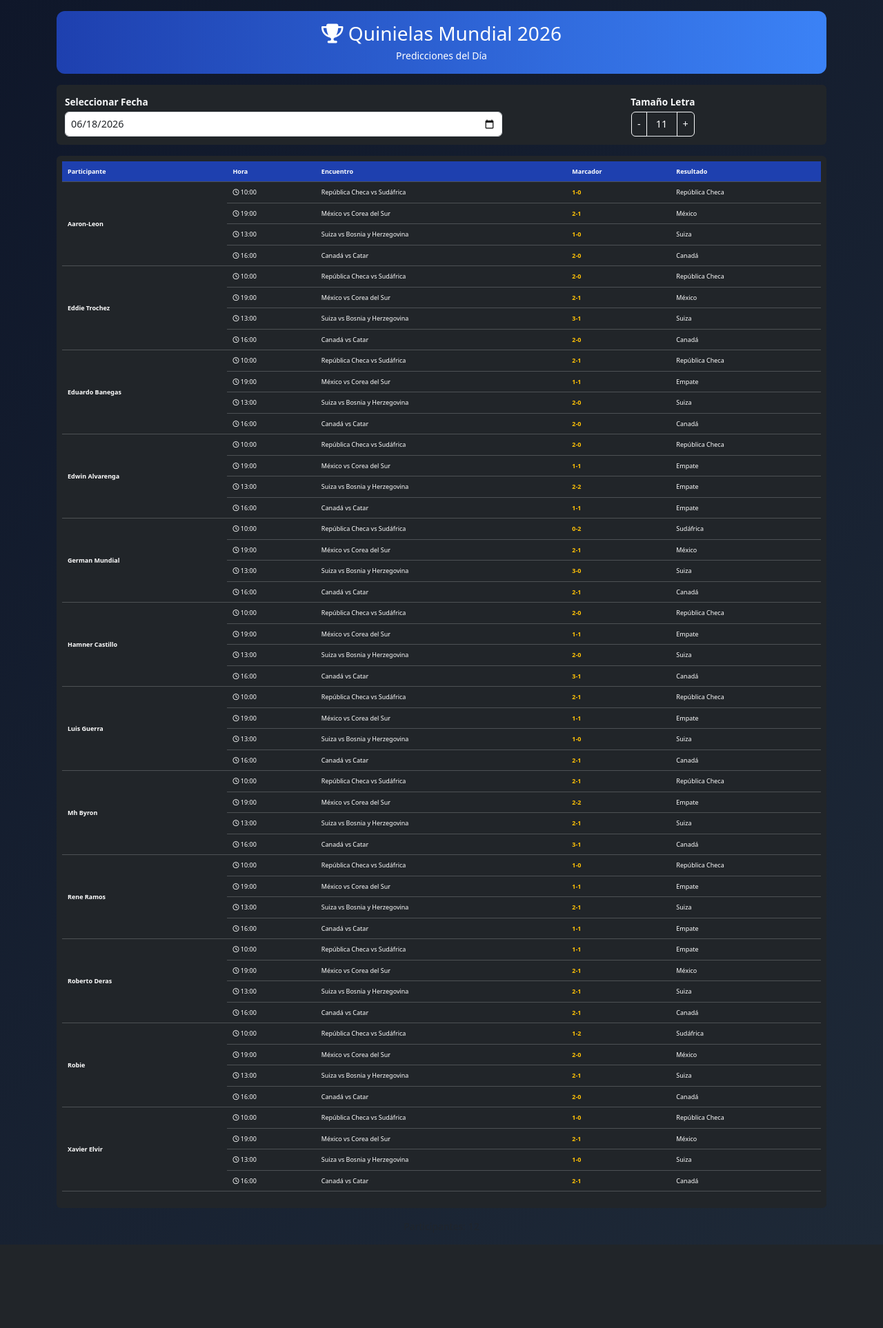
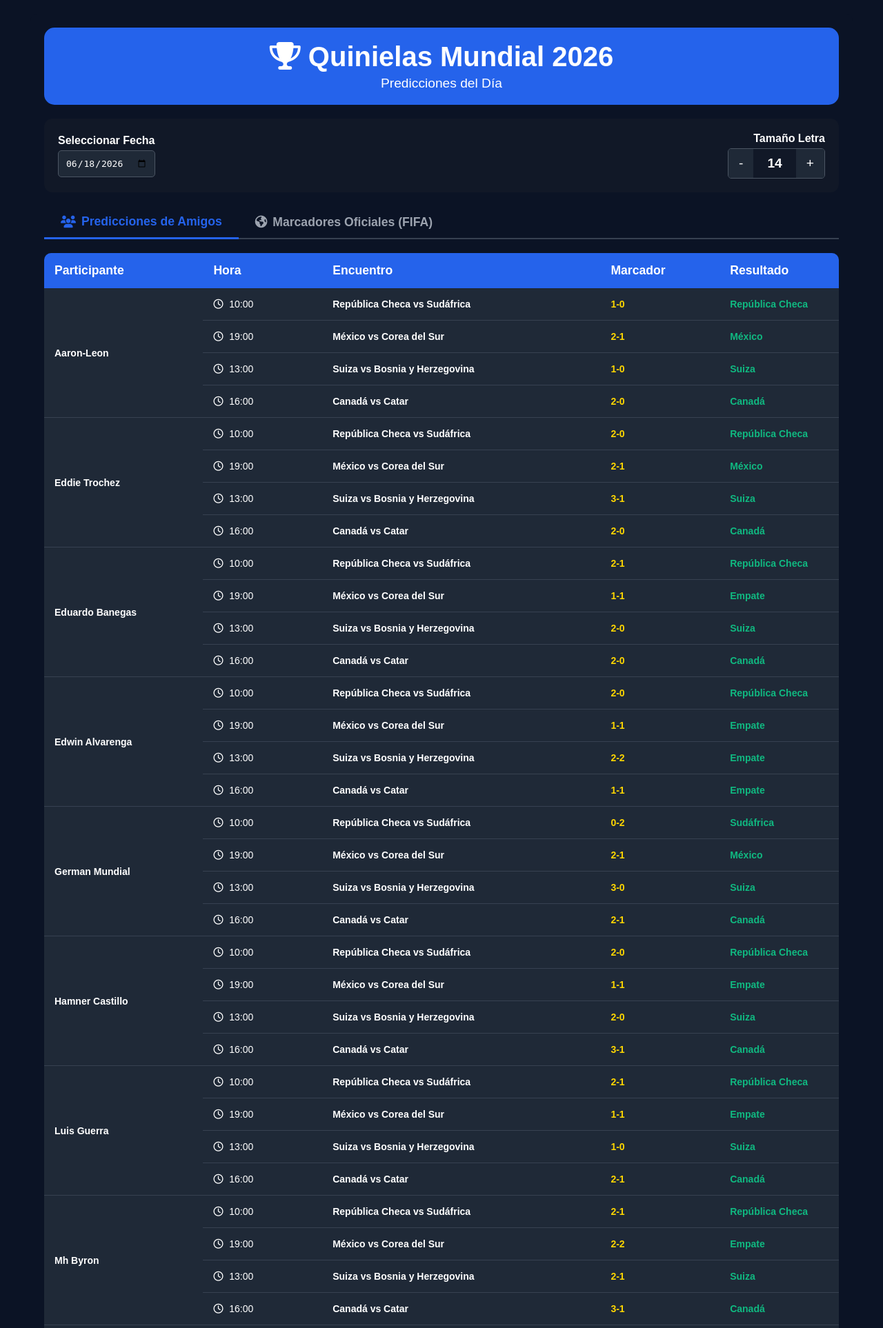
Before and after one commit to eddietrochez/WorldCup-Results, a Flask app: page / in a window 1280 px wide. Shown: the top 1926 px of the page at 69% size. Before the commit the page ends 1805 px from the top, so only its background shows below. Run offline with Flask 3, Linux system fonts and the light colour scheme; some libraries are stand-ins or nearby versions.

Commit message:
Refactor index.html for improved layout and styles

```diff
--- a/templates/index.html
+++ b/templates/index.html
@@ -2,192 +2,324 @@
 <html lang="es">
 <head>
     <meta charset="UTF-8">
-    <meta name="viewport" content="width=device-width, initial-scale=1.0, maximum-scale=1.0, user-scalable=no">
+    <meta name="viewport" content="width=device-width, initial-scale=1.0">
     <title>Quinielas Mundial 2026</title>
-    <link href="https://cdn.jsdelivr.net/npm/bootstrap@5.3.3/dist/css/bootstrap.min.css" rel="stylesheet">
-    <link href="https://cdnjs.cloudflare.com/ajax/libs/font-awesome/6.6.0/css/all.min.css" rel="stylesheet">
+    <link rel="stylesheet" href="https://cdnjs.cloudflare.com/ajax/libs/font-awesome/6.4.0/css/all.min.css">
     <style>
+        /* ESTILOS CORREGIDOS PARA ALINEAR "ON TOP" */
         body {
-            background: linear-gradient(135deg, #0f172a 0%, #1e2937 100%);
-            color: #e2e8f0;
+            background-color: #0b1325;
+            color: #ffffff;
+            font-family: Arial, sans-serif;
+            display: flex;
+            justify-content: flex-start; /* Cambiado de center a flex-start para ir arriba */
+            align-items: center;
+            flex-direction: column;
             min-height: 100vh;
+            margin: 0;
+            padding-top: 20px; /* Espaciado superior estético */
         }
-        .header {
-            background: linear-gradient(90deg, #1e40af, #3b82f6);
+        .container {
+            width: 90%;
+            max-width: 1200px;
+            background-color: #0b1325;
+            padding: 20px;
+            border-radius: 10px;
+        }
+        .header-banner {
+            background-color: #2563eb;
+            border-radius: 15px;
+            padding: 20px;
+            text-align: center;
+            margin-bottom: 20px;
+        }
+        .header-banner h1 {
+            margin: 0;
+            font-size: 2.5em;
+        }
+        .header-banner p {
+            margin: 5px 0 0 0;
+            font-size: 1.2em;
+        }
+        .control-panel {
+            background-color: #111827;
             border-radius: 12px;
-            padding: 1rem;
+            padding: 20px;
+            margin-bottom: 20px;
+            display: flex;
+            justify-content: space-between;
+            align-items: center;
         }
-        .table {
-            background: rgba(15, 23, 42, 0.95);
+        .control-group {
+            display: flex;
+            flex-direction: column;
         }
-        th {
-            background: #1e40af !important;
-            position: sticky;
-            top: 0;
+        .control-group label {
+            margin-bottom: 5px;
+            font-weight: bold;
         }
-        .participante-cell {
+        .control-group input[type="date"] {
+            background-color: #1f2937;
+            color: white;
+            border: 1px solid #4b5563;
+            padding: 10px;
+            border-radius: 5px;
+            font-size: 1em;
+        }
+        .btn-group {
+            display: flex;
+            align-items: center;
+            border: 1px solid #4b5563;
+            border-radius: 5px;
+            overflow: hidden;
+        }
+        .btn-group button {
+            background-color: #1f2937;
+            color: white;
+            border: none;
+            padding: 10px 15px;
+            font-size: 1.2em;
+            cursor: pointer;
+        }
+        .btn-group button:hover {
+            background-color: #374151;
+        }
+        .btn-group span {
+            background-color: #111827;
+            padding: 10px 20px;
+            font-size: 1.2em;
             font-weight: bold;
-            color: #60a5fa;
-            background: rgba(30, 64, 175, 0.25);
         }
-        .hora-cell {
-            color: #60a5fa;
-            font-weight: 500;
-            white-space: nowrap;
+
+        /* DISEÑO DE PESTAÑAS */
+        .tabs-container {
+            display: flex;
+            border-bottom: 2px solid #374151;
+            margin-bottom: 20px;
         }
-        /* Ajustes para compactar el segundo bloque (filtros) */
-        .card-filtros {
-            padding: 0.75rem !important;
+        .tab-button {
+            background: none;
+            border: none;
+            color: #9ca3af;
+            padding: 12px 24px;
+            font-size: 1.1em;
+            font-weight: bold;
+            cursor: pointer;
+            transition: all 0.3s;
+            display: flex;
+            align-items: center;
+            gap: 8px;
         }
-        .card-filtros label {
-            font-size: 0.85rem; /* Un grado menor en las etiquetas */
-            margin-bottom: 0.25rem;
+        .tab-button:hover {
+            color: #ffffff;
         }
-        .card-filtros .form-control,
-        .card-filtros .btn {
-            font-size: 0.9rem; /* Inputs y botones un grado más pequeños */
-            padding: 0.375rem 0.5rem;
+        .tab-button.active {
+            color: #2563eb;
+            border-bottom: 3px solid #2563eb;
+            margin-bottom: -2px;
         }
-        #fontSizeDisplay {
-            max-width: 45px;
+
+        /* TABLA ORIGINAL INTACTA */
+        .tabla-oscura-custom {
+            width: 100%;
+            border-collapse: collapse;
+            background-color: #1f2937;
+            border-radius: 10px;
+            overflow: hidden;
+        }
+        .tabla-oscura-custom th, .tabla-oscura-custom td {
+            padding: 15px;
+            text-align: left;
+        }
+        .tabla-oscura-custom th {
+            background-color: #2563eb;
+            color: white;
+            font-size: 1.1em;
+        }
+        .tabla-oscura-custom td {
+            border-bottom: 1px solid #374151;
+            font-size: 1em;
+        }
+        .text-marcador {
+            color: #ffd700;
+            font-weight: bold;
+        }
+        .text-resultado {
+            color: #10b981;
+            font-weight: bold;
+        }
+        .text-participante {
+            font-weight: bold;
+        }
+        .icono-reloj {
+            color: #ffffff;
+            margin-right: 5px;
         }
     </style>
 </head>
 <body>
-    <div class="container py-3">
 
-        <div class="header text-center text-white mb-3">
-            <h3 class="mb-1"><i class="fas fa-trophy"></i> Quinielas Mundial 2026</h3>
-            <p class="mb-0 small">Predicciones del Día</p>
+<div class="container">
+    <div class="header-banner">
+        <h1><i class="fa-solid fa-trophy"></i> Quinielas Mundial 2026</h1>
+        <p id="subtitulo-vista">Predicciones del Día</p>
     </div>
 
-        <div class="card card-filtros mb-3 bg-dark border-0">
-            <div class="row g-2 align-items-end">
-                <div class="col-7">
-                    <label class="form-label fw-bold text-light">Seleccionar Fecha</label>
-                    <input type="date" id="fecha" class="form-control">
+    <div class="control-panel">
+        <div class="control-group">
+            <label>Seleccionar Fecha</label>
+            <input type="date" id="selector-fecha" value="2026-06-18">
         </div>
-                <div class="col-5">
-                    <label class="form-label fw-bold text-light text-center d-block">Tamaño Letra</label>
-                    <div class="d-flex justify-content-center">
-                        <div class="input-group justify-content-center">
-                            <button onclick="cambiarFuente(-1)" class="btn btn-outline-light">-</button>
-                            <span id="fontSizeDisplay" class="form-control text-center bg-dark text-white">11</span>
-                            <button onclick="cambiarFuente(1)" class="btn btn-outline-light">+</button>
-                        </div>
-                    </div>
+        <div class="control-group" style="align-items: flex-end;">
+            <label>Tamaño Letra</label>
+            <div class="btn-group">
+                <button onclick="cambiarLetra(-1)">-</button>
+                <span id="indicador-letra">14</span>
+                <button onclick="cambiarLetra(1)">+</button>
             </div>
         </div>
     </div>
 
-        <div class="card p-2 bg-dark border-0">
-            <div id="loading" class="text-center py-4">
-                <div class="spinner-border text-primary" role="status"></div>
-                <p class="mt-3 small">Cargando predicciones...</p>
-            </div>
-            <div id="tablaContainer"></div>
+    <div class="tabs-container">
+        <button class="tab-button active" id="tab-amigos" onclick="cambiarPestaña('amigos')">
+            <i class="fa-solid fa-users"></i> Predicciones de Amigos
+        </button>
+        <button class="tab-button" id="tab-oficial" onclick="cambiarPestaña('oficial')">
+            <i class="fa-solid fa-earth-americas"></i> Marcadores Oficiales (FIFA)
+        </button>
     </div>
 
-        <div class="text-center mt-3 text-muted small">
-            Participantes: <span id="totalParticipantes">0</span>
-        </div>
+    <table class="tabla-oscura-custom" id="tabla-quinielas">
+        <thead>
+            <tr>
+                <th style="width: 20%;">Participante</th>
+                <th style="width: 15%;">Hora</th>
+                <th style="width: 35%;">Encuentro</th>
+                <th style="width: 15%;">Marcador</th>
+                <th style="width: 15%;">Resultado</th>
+            </tr>
+        </thead>
+        <tbody id="cuerpo-tabla">
+        </tbody>
+    </table>
 </div>
 
 <script>
-        // Cambiado a un valor predeterminado inicial de 11 según lo solicitado
-        let currentFontSize = 9;
+    let fontSizeActual = 14;
+    let pestañaActual = 'amigos';
 
-        async function cargarDatos() {
-            const fecha = document.getElementById('fecha').value;
-            const loading = document.getElementById('loading');
-            const container = document.getElementById('tablaContainer');
+    document.getElementById('selector-fecha').addEventListener('change', cargarDatosSegunVista);
 
-            loading.style.display = 'block';
-            container.innerHTML = '';
+    function cambiarPestaña(tipo) {
+        pestañaActual = tipo;
 
-            try {
-                const response = await fetch('/obtener_datos', {
-                    method: 'POST',
-                    headers: { 'Content-Type': 'application/json' },
-                    body: JSON.stringify({ fecha })
-                });
+        document.getElementById('tab-amigos').classList.remove('active');
+        document.getElementById('tab-oficial').classList.remove('active');
 
-                const result = await response.json();
-                const datos = result.datos || {};
-
-                document.getElementById('totalParticipantes').textContent = Object.keys(datos).length;
-                renderTabla(datos);
-
-            } catch (err) {
-                container.innerHTML = `<div class="no-data text-danger">Error al cargar los datos</div>`;
-            } finally {
-                loading.style.display = 'none';
-            }
+        if (tipo === 'amigos') {
+            document.getElementById('tab-amigos').classList.add('active');
+            document.getElementById('subtitulo-vista').innerText = "Predicciones del Día";
+        } else {
+            document.getElementById('tab-oficial').classList.add('active');
+            document.getElementById('subtitulo-vista').innerText = "Resultados Reales Oficiales";
         }
 
-        function renderTabla(datos) {
-            const container = document.getElementById('tablaContainer');
-            if (Object.keys(datos).length === 0) {
-                container.innerHTML = `<div class="no-data text-center py-3">No hay predicciones para esta fecha</div>`;
+        cargarDatosSegunVista();
+    }
+
+    function obtenerFechaHoy() {
+        const hoy = new Date();
+        const yyyy = hoy.getFullYear();
+        let mm = hoy.getMonth() + 1;
+        let dd = hoy.getDate();
+
+        if (mm < 10) mm = '0' + mm;
+        if (dd < 10) dd = '0' + dd;
+
+        return `${yyyy}-${mm}-${dd}`;
+    }
+
+    function cargarDatosSegunVista() {
+        const fechaSeleccionada = document.getElementById('selector-fecha').value;
+        const fechaHoy = obtenerFechaHoy();
+
+        if (pestañaActual === 'oficial' && fechaSeleccionada === fechaHoy) {
+            const tbody = document.getElementById('cuerpo-tabla');
+            tbody.innerHTML = `<tr><td colspan="5" style="text-align: center; color: #ffd700; font-weight: bold; padding: 30px; font-size: ${fontSizeActual}px;"><i class="fa-solid fa-hourglass-half"></i> Resultados pendientes</td></tr>`;
             return;
         }
 
-            let html = `
-                <div class="table-responsive">
-                    <table class="table table-dark table-hover align-middle" id="mainTable">
-                        <thead>
-                            <tr>
-                                <th>Participante</th>
-                                <th>Hora</th>
-                                <th>Encuentro</th>
-                                <th>Marcador</th>
-                                <th>Resultado</th>
-                            </tr>
-                        </thead>
-                        <tbody>`;
+        const urlEndpoint = pestañaActual === 'amigos' ? '/obtener_datos' : '/obtener_datos_oficiales';
 
-            Object.keys(datos).sort().forEach(participante => {
+        fetch(urlEndpoint, {
+            method: 'POST',
+            headers: { 'Content-Type': 'application/json' },
+            body: JSON.stringify({ fecha: fechaSeleccionada })
+        })
+        .then(res => res.json())
+        .then(data => {
+            renderizarTabla(data.datos || {});
+        })
+        .catch(err => {
+            console.error("Error al cargar datos:", err);
+            document.getElementById('cuerpo-tabla').innerHTML = `<tr><td colspan="5" style="text-align: center; color: #ef4444; padding: 20px;">Error al obtener información del servidor.</td></tr>`;
+        });
+    }
+
+    function renderizarTabla(datos) {
+        const tbody = document.getElementById('cuerpo-tabla');
+        tbody.innerHTML = '';
+
+        const llavesParticipantes = Object.keys(datos);
+
+        if (llavesParticipantes.length === 0) {
+            tbody.innerHTML = `<tr><td colspan="5" style="text-align: center; color: #9ca3af; padding: 30px; font-size: ${fontSizeActual}px;">No hay información registrada para esta fecha.</td></tr>`;
+            return;
+        }
+
+        llavesParticipantes.forEach(participante => {
             const partidos = datos[participante];
-                partidos.forEach((p, index) => {
-                    html += `<tr>`;
+
+            partidos.forEach((partido, index) => {
+                const tr = document.createElement('tr');
+                tr.style.fontSize = `${fontSizeActual}px`;
+
+                let tdParticipante = '';
                 if (index === 0) {
-                        html += `<td rowspan="${partidos.length}" class="participante-cell">${participante}</td>`;
+                    tdParticipante = `<td class="text-participante" rowspan="${partidos.length}">${participante}</td>`;
                 }
-                    html += `
-                        <td class="hora-cell"><i class="far fa-clock"></i> ${p.hora}</td>
-                        <td>${p.encuentro}</td>
-                        <td class="text-warning fw-bold">${p.marcador}</td>
-                        <td>${p.resultado}</td>
-                    </tr>`;
+
+                // FIX HORA: Si no viene la hora, mostramos un guión limpio o texto descriptivo en lugar de 00:00 duro
+                let horaMostrar = partido.hora ? partido.hora : `<span style="color:#6b7280; font-size:0.9em;">N/A</span>`;
+
+                tr.innerHTML = `
+                    ${tdParticipante}
+                    <td><i class="fa-regular fa-clock icono-reloj"></i> ${horaMostrar}</td>
+                    <td style="font-weight: 600;">${partido.encuentro}</td>
+                    <td class="text-marcador">${partido.marcador}</td>
+                    <td class="text-resultado">${partido.resultado}</td>
+                `;
+
+                tbody.appendChild(tr);
             });
         });
-
-            html += `</tbody></table></div>`;
-            container.innerHTML = html;
-            aplicarFuente();
     }
 
-        function cambiarFuente(delta) {
-            // Admite reducir el tamaño hasta un mínimo de 8
-            currentFontSize = Math.max(8, Math.min(20, currentFontSize + delta));
-            document.getElementById('fontSizeDisplay').textContent = currentFontSize;
-            aplicarFuente();
+    function cambiarLetra(factor) {
+        fontSizeActual += factor;
+        if (fontSizeActual < 8) fontSizeActual = 8;
+        if (fontSizeActual > 24) fontSizeActual = 24;
+
+        document.getElementById('indicador-letra').innerText = fontSizeActual;
+
+        const elementos = document.querySelectorAll('#cuerpo-tabla tr, #cuerpo-tabla td');
+        elementos.forEach(el => el.style.fontSize = `${fontSizeActual}px`);
     }
 
-        function aplicarFuente() {
-            const table = document.getElementById('mainTable');
-            if (table) {
-                table.style.fontSize = currentFontSize + 'px';
-            }
-        }
-
-        document.getElementById('fecha').addEventListener('change', cargarDatos);
-
     window.onload = () => {
-            const today = new Date().toISOString().split('T')[0];
-            document.getElementById('fecha').value = today;
-            cargarDatos();
+        cargarDatosSegunVista();
     };
 </script>
+
 </body>
 </html>
```
Lines whose indentation alone changed are shown as unchanged.
